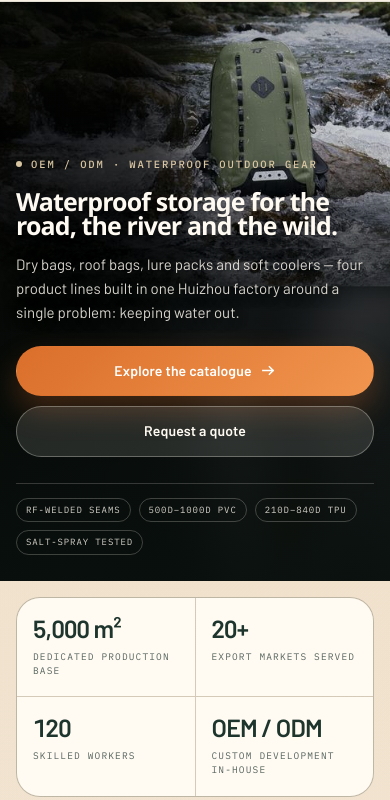
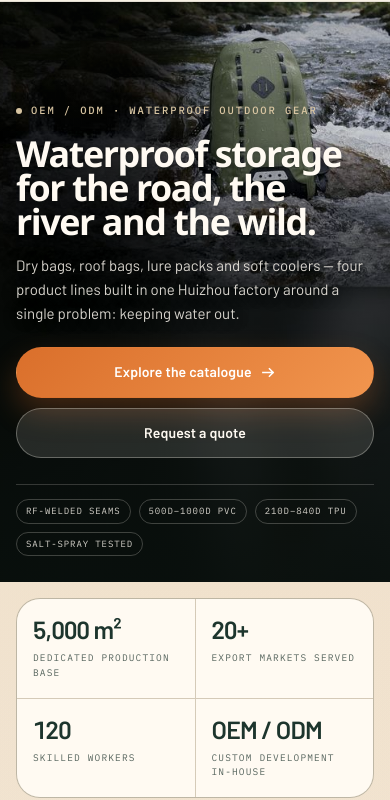
Before and after one commit to horse202604/tuojie-outdoor-site, a plain HTML site: page index.html in a window 390 px wide. Shown: the part 71-871 px from the top of the page. Drawn offline with Linux system fonts and the light colour scheme.

Commit message:
Update main.css
update main.css

```diff
--- a/assets/css/main.css
+++ b/assets/css/main.css
@@ -521,11 +521,11 @@ ol {
   margin: 16px 0 0;
   font-family: "Segoe UI Black", "Segoe UI", "Helvetica Neue", "Arial Black", Arial, sans-serif;
   font-weight: 900;
-  font-size: clamp(28px, 4.05vw, 58px);
+  font-size: clamp(40px, 6vw, 86.4px);
   line-height: 0.95;
-  letter-spacing: -0.035em;
+  letter-spacing: -0.04em;
   color: #fffaf2;
-  max-width: 13ch;
+  max-width: 16ch;
   text-wrap: balance;
   text-shadow: 0 1px 2px rgba(9, 16, 13, 0.32), 0 10px 30px rgba(9, 16, 13, 0.42);
 }
@@ -2556,7 +2556,7 @@ ol {
   }
 
   .hero-copy h1 {
-    font-size: clamp(22px, 6.4vw, 28px);
+    font-size: clamp(28px, 9.2vw, 40px);
     max-width: 100%;
   }
 
```
